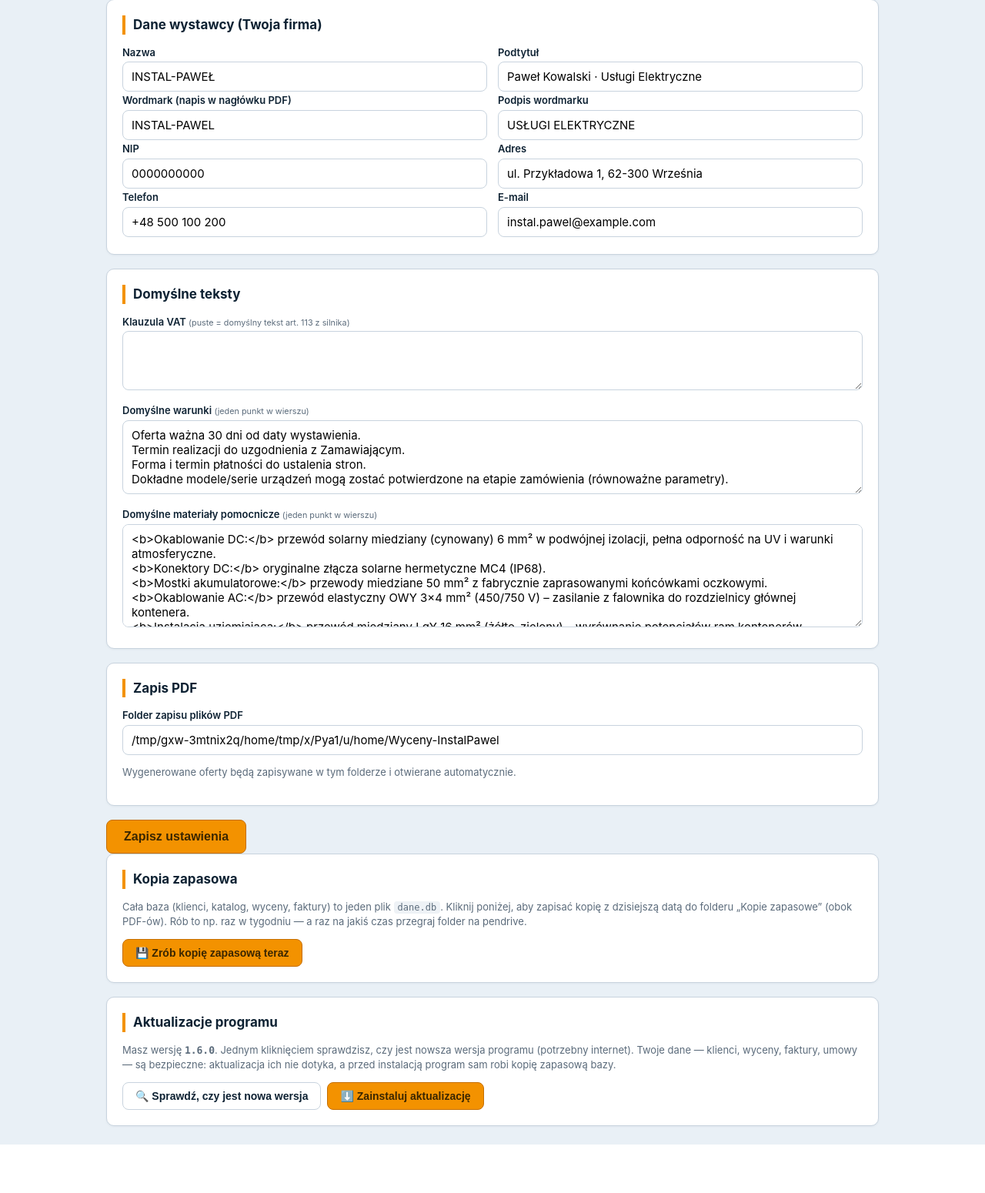
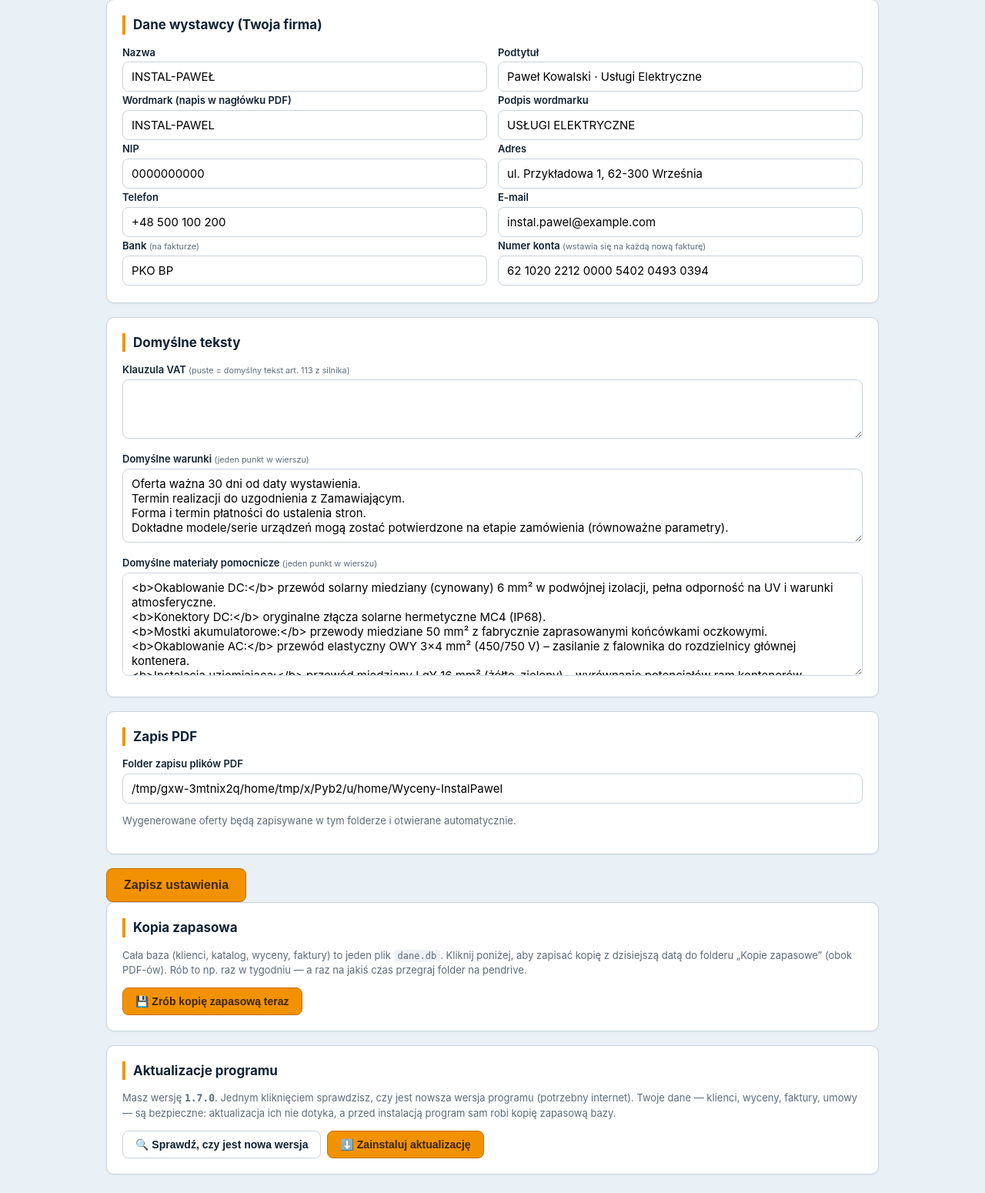
Before and after one commit to MatteoBarzotto/INSTAL-PAWEL, a Flask app: page /ustawienia in a window 1280 px wide. Shown: the part 145-1695 px from the top of the page at 77% size. Before the commit the page ends 1632 px from the top, so only its background shows below. Run offline with Flask 3, Linux system fonts and the light colour scheme; data comes from the database, SQL or seed files in the repository.

Commit message:
Wersja 1.7.0: faktura — zawijanie długich nazw + stały bank i numer konta
- Długa nazwa nabywcy/sprzedawcy i nazwy pozycji zawijają się w kolejne
  linie (textarea auto-rosnące) zamiast ucinać się na wydruku
- Bank i numer konta w Ustawieniach (domyślnie PKO BP + konto Pawła);
  wstawiają się automatycznie na każdą nową fakturę, także z wyceny
  i z umowy, oraz uzupełniają stare faktury bez wpisanego konta

Co-Authored-By: Claude Fable 5 <noreply@anthropic.com>

```diff
--- a/app.py
+++ b/app.py
@@ -532,7 +532,7 @@ def wycena_na_fakture(qid):
             "s_nazwa": st["nazwa"] or "", "s_adres": st["adres"] or "",
             "s_nip": st["nip"] or "", "s_regon": "",
             "n_nazwa": zam.get("nazwa", ""), "n_adres": adres, "n_nip": "", "n_regon": "",
-            "p_sposob": "Przelew", "p_bank": "", "p_konto": "",
+            "p_sposob": "Przelew", "p_bank": st["bank"] or "", "p_konto": st["konto"] or "",
             "klauzula": "Robocizna zwolniona z podatku VAT na podstawie art. 113 ust. 1 (i ust. 9) "
                         "ustawy z dnia 11 marca 2004 r. o podatku od towarów i usług.",
             "f_tel": st["tel"] or "", "f_mail": st["email"] or "",
@@ -780,12 +780,13 @@ def ustawienia_zapisz():
     conn = db.get_db()
     conn.execute(
         """UPDATE settings SET nazwa=?, podtytul=?, wordmark=?, wordmark_sub=?, nip=?, adres=?,
-           tel=?, email=?, klauzula_vat=?, warunki_json=?, materialy_json=?, pdf_folder=? WHERE id=1""",
+           tel=?, email=?, klauzula_vat=?, warunki_json=?, materialy_json=?, pdf_folder=?,
+           bank=?, konto=? WHERE id=1""",
         (f.get("nazwa", "").strip(), f.get("podtytul", "").strip(), f.get("wordmark", "").strip(),
          f.get("wordmark_sub", "").strip(), f.get("nip", "").strip(), f.get("adres", "").strip(),
          f.get("tel", "").strip(), f.get("email", "").strip(), f.get("klauzula_vat", "").strip(),
          json.dumps(warunki, ensure_ascii=False), json.dumps(materialy, ensure_ascii=False),
-         f.get("pdf_folder", "").strip()))
+         f.get("pdf_folder", "").strip(), f.get("bank", "").strip(), f.get("konto", "").strip()))
     conn.commit()
     conn.close()
     flash("Zapisano ustawienia.", "ok")
@@ -844,6 +845,7 @@ def _faktura_context(conn, f):
         "seller": {"nazwa": st["nazwa"] or "INSTAL-PAWEL — Usługi Elektryczne",
                    "adres": st["adres"] or "", "nip": st["nip"] or "", "regon": ""},
         "tel": st["tel"] or "", "mail": st["email"] or "",
+        "bank": st["bank"] or "", "konto": st["konto"] or "",
         "klauzula": "Robocizna zwolniona z podatku VAT na podstawie art. 113 ust. 1 (i ust. 9) "
                     "ustawy z dnia 11 marca 2004 r. o podatku od towarów i usług.",
     }
@@ -1146,7 +1148,7 @@ def umowa_na_fakture(uid):
             "s_nazwa": st["nazwa"] or "", "s_adres": st["adres"] or "",
             "s_nip": st["nip"] or "", "s_regon": "",
             "n_nazwa": zam.get("nazwa", ""), "n_adres": adres, "n_nip": "", "n_regon": "",
-            "p_sposob": "Przelew", "p_bank": "", "p_konto": "",
+            "p_sposob": "Przelew", "p_bank": st["bank"] or "", "p_konto": st["konto"] or "",
             "klauzula": "Robocizna zwolniona z podatku VAT na podstawie art. 113 ust. 1 (i ust. 9) "
                         "ustawy z dnia 11 marca 2004 r. o podatku od towarów i usług.",
             "f_tel": st["tel"] or "", "f_mail": st["email"] or "",
--- a/db.py
+++ b/db.py
@@ -14,6 +14,10 @@ import sqlite3
 HERE = os.path.dirname(os.path.abspath(__file__))
 DB_PATH = os.path.join(HERE, "dane.db")
 PRZYKLAD = os.path.join(HERE, "pdf_engine", "przyklad_dane.json")
+
+# Domyślna płatność na fakturze (edytowalna w Ustawieniach)
+BANK_DOMYSLNY = "PKO BP"
+KONTO_DOMYSLNE = "62 1020 2212 0000 5402 0493 0394"
 
 
 def get_db():
@@ -32,7 +36,9 @@ CREATE TABLE IF NOT EXISTS settings (
     klauzula_vat TEXT,
     warunki_json TEXT,                 -- lista domyślnych punktów "Warunki"
     materialy_json TEXT,               -- domyślne "materiały pomocnicze" (lista bullet_html)
-    pdf_folder TEXT
+    pdf_folder TEXT,
+    bank TEXT,                         -- nazwa banku (domyślna płatność na fakturze)
+    konto TEXT                         -- numer rachunku (domyślna płatność na fakturze)
 );
 
 CREATE TABLE IF NOT EXISTS clients (
@@ -131,6 +137,13 @@ def _migrate(conn):
                 nip = "x"  # nie da się ocenić — zostaw 0
             if not nip:
                 conn.execute("UPDATE invoices SET osoba_fiz=1 WHERE id=?", (r[0],))
+    # bank + numer konta: domyślna płatność na fakturze (żeby nie wpisywać za każdym razem)
+    addcol("settings", "bank", "bank TEXT")
+    addcol("settings", "konto", "konto TEXT")
+    conn.execute("UPDATE settings SET bank=? WHERE id=1 AND (bank IS NULL OR bank='')",
+                 (BANK_DOMYSLNY,))
+    conn.execute("UPDATE settings SET konto=? WHERE id=1 AND (konto IS NULL OR konto='')",
+                 (KONTO_DOMYSLNE,))
     conn.commit()
 
 
@@ -154,15 +167,16 @@ def _seed(conn):
     conn.execute(
         """INSERT INTO settings
            (id, nazwa, podtytul, wordmark, wordmark_sub, nip, adres, tel, email,
-            klauzula_vat, warunki_json, materialy_json, pdf_folder)
-           VALUES (1,?,?,?,?,?,?,?,?,?,?,?,?)""",
+            klauzula_vat, warunki_json, materialy_json, pdf_folder, bank, konto)
+           VALUES (1,?,?,?,?,?,?,?,?,?,?,?,?,?,?)""",
         (wy["nazwa"], wy.get("podtytul", ""), wy.get("wordmark", "INSTAL-PAWEL"),
          wy.get("wordmark_sub", "USŁUGI ELEKTRYCZNE"), wy.get("nip", ""), wy.get("adres", ""),
          wy.get("tel", ""), wy.get("email", ""),
          "",  # pusta klauzula = użyj sensownego domyślnego tekstu z silnika (art. 113)
          json.dumps(d.get("warunki", []), ensure_ascii=False),
          json.dumps(d.get("materialy_pomocnicze", []), ensure_ascii=False),
-         os.path.join(os.path.expanduser("~"), "Wyceny-InstalPawel")),
+         os.path.join(os.path.expanduser("~"), "Wyceny-InstalPawel"),
+         BANK_DOMYSLNY, KONTO_DOMYSLNE),
     )
 
     # Klient BUDMAX
--- a/static/faktura.css
+++ b/static/faktura.css
@@ -114,6 +114,10 @@ table.items tbody tr:nth-child(even){background:#F7F9FB;}
 .fh::placeholder{color:#8FA3BC;font-weight:400;}
 .fh.pay{background:rgba(243,144,25,.18);border:1px dashed var(--orange);color:#FFE2BD;}
 .pname .f{font-family:'Montserrat';font-weight:700;font-size:14px;color:var(--navy);}
+/* zawijane pola nazw (textarea rosnące w dół — długa nazwa nie ucina się) */
+textarea.auto{display:block;width:100%;resize:none;overflow:hidden;line-height:1.35;
+  white-space:pre-wrap;word-break:break-word;font-family:inherit;}
+.pname textarea.auto{line-height:1.3;}
 .delbtn{border:none;background:#fde2e2;color:#c0392b;border-radius:5px;cursor:pointer;font-weight:700;
   width:22px;height:22px;line-height:1;font-size:14px;}
 .delbtn:hover{background:#f5c6c6;}
--- a/templates/faktura.html
+++ b/templates/faktura.html
@@ -69,7 +69,7 @@
       <div class="pcard">
         <div class="phead" style="background:#16263D;"><span class="dia" style="background:#F39019;"></span> Sprzedawca</div>
         <div class="pbody">
-          <div class="pname"><input class="f" id="s_nazwa" style="width:100%" placeholder="Nazwa sprzedawcy"></div>
+          <div class="pname"><textarea class="f auto" id="s_nazwa" rows="1" placeholder="Nazwa sprzedawcy" oninput="autoGrow(this)"></textarea></div>
           <div class="prow"><span class="k">Adres:</span> <input class="f" id="s_adres" style="flex:1" placeholder="ul. ..., 00-000 Miasto"></div>
           <div class="prow"><span class="k">NIP:</span> <input class="f" id="s_nip" style="flex:1" placeholder="000-000-00-00"></div>
           <div class="prow" id="s_regon_row"><span class="k">REGON:</span> <input class="f" id="s_regon" style="flex:1" placeholder="000000000"></div>
@@ -78,7 +78,7 @@
       <div class="pcard">
         <div class="phead" style="background:#2E7BC4;"><span class="dia" style="background:#fff;"></span> Nabywca</div>
         <div class="pbody">
-          <div class="pname"><input class="f fb" id="n_nazwa" style="width:100%" placeholder="Nazwa nabywcy / Imię i nazwisko"></div>
+          <div class="pname"><textarea class="f fb auto" id="n_nazwa" rows="1" placeholder="Nazwa nabywcy / Imię i nazwisko" oninput="autoGrow(this)"></textarea></div>
           <div class="prow"><span class="k">Adres:</span> <input class="f fb" id="n_adres" style="flex:1" placeholder="ul. ..., 00-000 Miasto"></div>
           <div class="prow" id="n_nip_row"><span class="k">NIP:</span> <input class="f fb" id="n_nip" style="flex:1" placeholder="000-000-00-00"></div>
           <div class="prow" id="n_regon_row"><span class="k">REGON:</span> <input class="f fb" id="n_regon" style="flex:1" placeholder="000000000"></div>
--- a/templates/ustawienia.html
+++ b/templates/ustawienia.html
@@ -21,6 +21,11 @@
     <div class="row2">
       <label>Telefon <input name="tel" value="{{ s['tel'] or '' }}"></label>
       <label>E-mail <input name="email" value="{{ s['email'] or '' }}"></label>
+    </div>
+    <div class="row2">
+      <label>Bank <small>(na fakturze)</small> <input name="bank" value="{{ s['bank'] or '' }}"></label>
+      <label>Numer konta <small>(wstawia się na każdą nową fakturę)</small>
+        <input name="konto" value="{{ s['konto'] or '' }}"></label>
     </div>
   </section>
 
--- a/wersja.txt
+++ b/wersja.txt
@@ -1 +1 @@
-1.6.0
+1.7.0
```
Also changed, not shown: static/faktura.js (+12 -1 lines).
